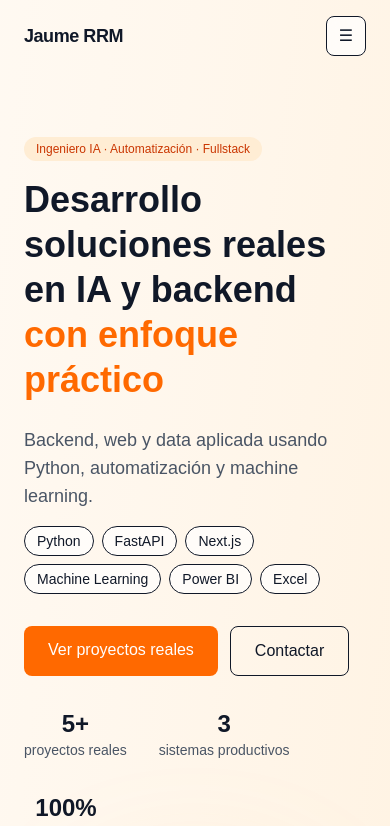
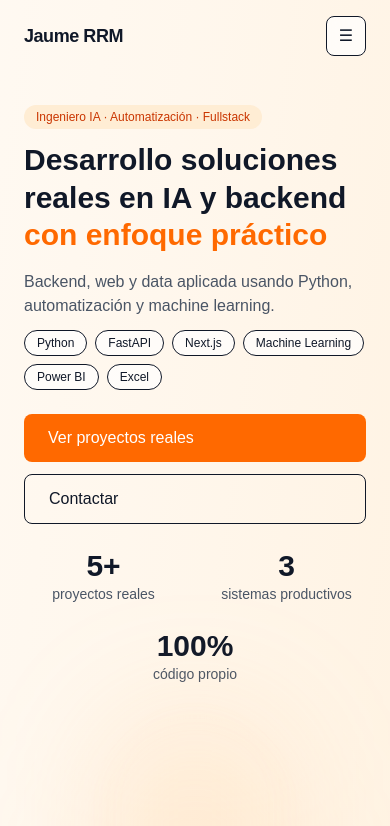
Before and after one commit to Jaume92/jaumerrm_web, a Next.js app: page / in a window 390 px wide. Shown: the top 826 px of the page. Built offline with nearby package versions, Linux system fonts and the light colour scheme.

Commit message:
optimizacion del hero para movil

```diff
--- a/app/page.tsx
+++ b/app/page.tsx
@@ -59,26 +59,26 @@ export default function Home() {
       </header>
 
       {/* HERO */}
-      <section className="max-w-6xl mx-auto px-6 pt-16 pb-24 grid md:grid-cols-2 gap-12 items-center animate-fade-in">
+      <section className="max-w-6xl mx-auto px-6 pt-8 pb-10 md:pt-16 md:pb-24 grid md:grid-cols-2 gap-8 items-center animate-fade-in">
 
         {/* TEXTO */}
         <div>
 
-          <span className="inline-block mb-4 px-3 py-1 text-xs rounded-full bg-orange-100 text-orange-700">
+          <span className="inline-block mb-3 px-3 py-1 text-xs rounded-full bg-orange-100 text-orange-700">
             Ingeniero IA · Automatización · Fullstack
           </span>
 
-          <h1 className="text-4xl md:text-6xl font-bold leading-tight">
+          <h1 className="text-3xl sm:text-4xl md:text-6xl font-bold leading-tight">
             Desarrollo soluciones reales en IA y backend
             <span className="text-orange-500"> con enfoque práctico</span>
           </h1>
 
-          <p className="mt-6 text-lg text-gray-600 max-w-xl">
+          <p className="mt-4 text-base md:text-lg text-gray-600 max-w-xl">
             Backend, web y data aplicada usando Python, automatización y machine learning.
           </p>
 
           {/* STACK BADGES */}
-          <div className="mt-4 flex flex-wrap gap-2 text-sm">
+          <div className="mt-3 flex flex-wrap gap-2 text-xs md:text-sm">
 
             <span className="px-3 py-1 rounded-full bg-white/70 border">Python</span>
             <span className="px-3 py-1 rounded-full bg-white/70 border">FastAPI</span>
@@ -90,33 +90,33 @@ export default function Home() {
 
           </div>
 
-          <div className="mt-8 flex flex-wrap gap-3">
+          <div className="mt-6 flex flex-wrap gap-3">
 
-            <Link href="/projects" className="px-6 py-3 rounded-lg bg-orange-500 text-white font-medium transition hover:bg-orange-600 hover:scale-[1.03]">
+            <Link href="/projects" className="px-6 py-3 rounded-lg bg-orange-500 text-white font-medium transition hover:bg-orange-600 hover:scale-[1.03] w-full sm:w-auto">
               Ver proyectos reales
             </Link>
 
-            <Link href="/contact" className="px-6 py-3 rounded-lg border font-medium transition hover:bg-orange-100 hover:scale-[1.03]">
+            <Link href="/contact" className="px-6 py-3 rounded-lg border font-medium transition hover:bg-orange-100 hover:scale-[1.03] w-full sm:w-auto">
               Contactar
             </Link>
 
           </div>
 
           {/* METRICAS */}
-          <div className="mt-8 flex flex-wrap gap-8">
+          <div className="mt-6 grid grid-cols-2 gap-6 md:flex md:gap-8">
 
             <div className="text-center transition hover:-translate-y-1">
-              <div className="text-2xl font-bold text-gray-900">5+</div>
+              <div className="text-3xl font-bold text-gray-900">5+</div>
               <div className="text-sm text-gray-600">proyectos reales</div>
             </div>
 
             <div className="text-center transition hover:-translate-y-1">
-              <div className="text-2xl font-bold text-gray-900">3</div>
+              <div className="text-3xl font-bold text-gray-900">3</div>
               <div className="text-sm text-gray-600">sistemas productivos</div>
             </div>
 
-            <div className="text-center transition hover:-translate-y-1">
-              <div className="text-2xl font-bold text-gray-900">100%</div>
+            <div className="text-center col-span-2 md:col-span-1 transition hover:-translate-y-1">
+              <div className="text-3xl font-bold text-gray-900">100%</div>
               <div className="text-sm text-gray-600">código propio</div>
             </div>
 
@@ -135,7 +135,7 @@ export default function Home() {
             <img
               src="/portada.png"
               alt="Jaume profile"
-              className="relative w-64 md:w-80 transition-all duration-500 hover:scale-[1.10] hover:-translate-y-8"
+              className="relative w-44 sm:w-52 md:w-80 -translate-y-2 md:translate-y-0 transition-all duration-500 hover:scale-[1.10] hover:-translate-y-8"
             />
 
           </div>
```
